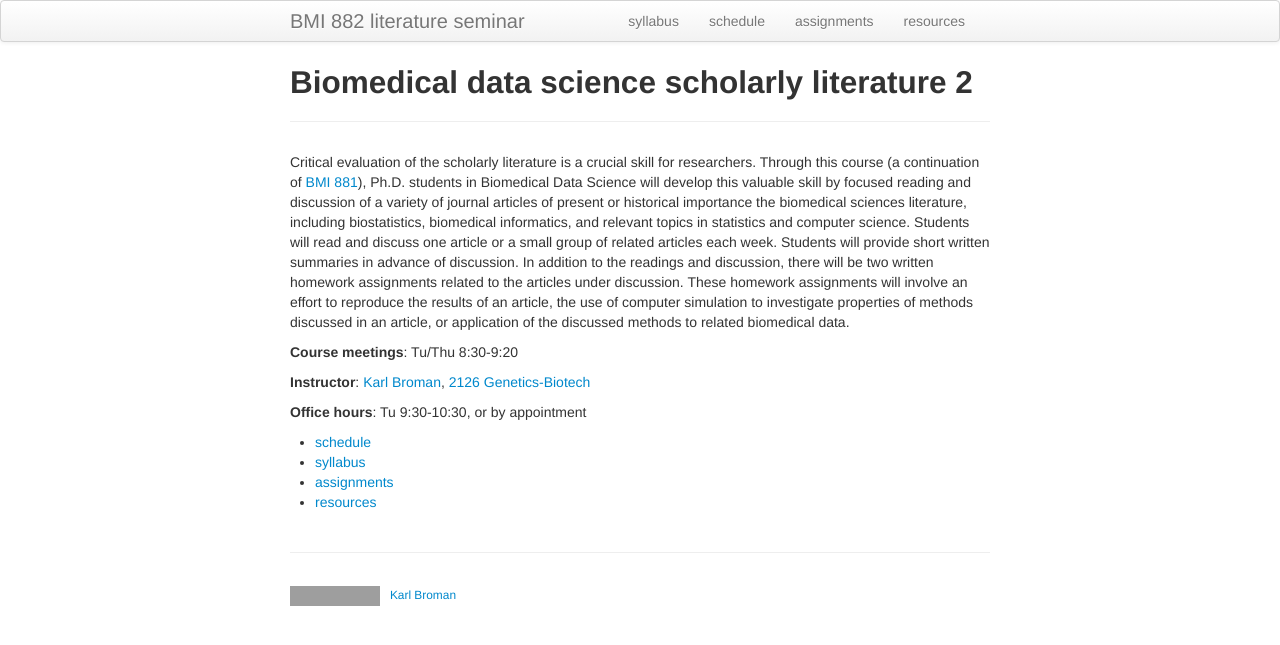
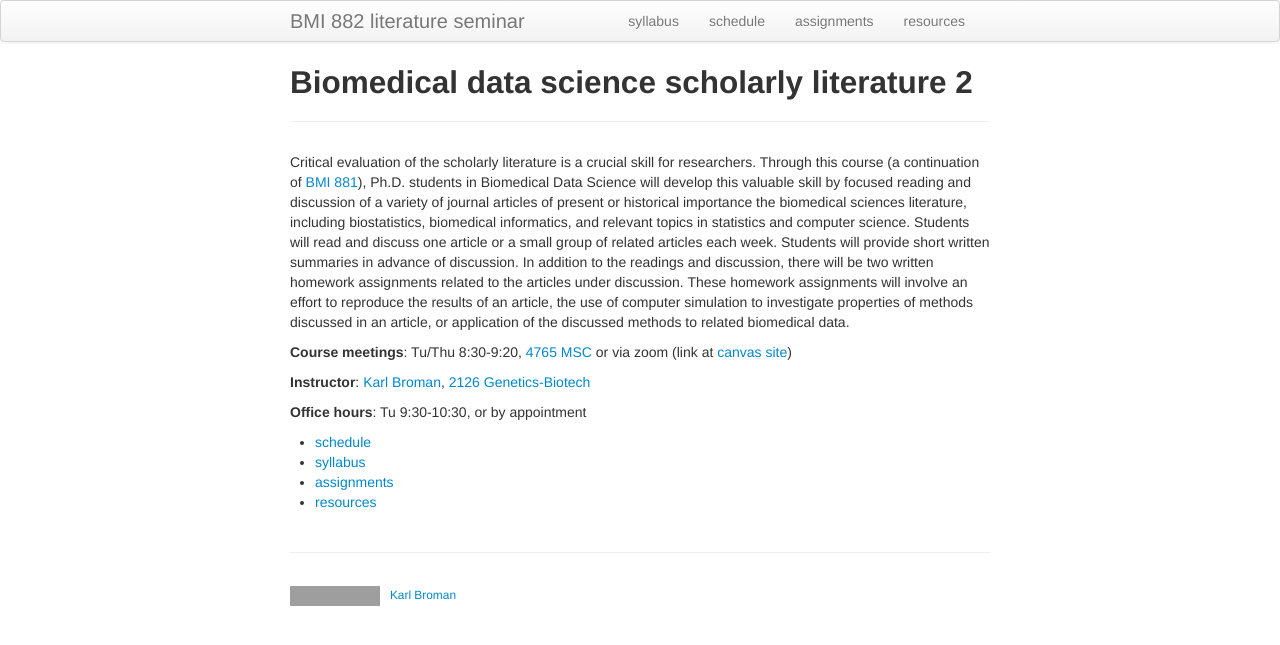
Before and after one commit to kbroman/BMI882_spring2023, a Jekyll site: the page built from index.md, in a window 1280 px wide. Shown: the top 645 px of the page. Built offline with Jekyll 4.4.1, drawn with Linux system fonts in a browser that asks for light colours; grey boxes are pictures that could not be loaded.

Commit message:
index.md: 4765 MSC or zoom

```diff
--- a/index.md
+++ b/index.md
@@ -21,7 +21,8 @@ of computer simulation to investigate properties of methods discussed
 in an article, or application of the discussed methods to related
 biomedical data.
 
-**Course meetings**: Tu/Thu 8:30-9:20
+**Course meetings**: Tu/Thu 8:30-9:20, [4765 MSC](https://www.biostat.wisc.edu/~kbroman/4765msc.html)
+or via zoom (link at [canvas site](https://canvas.wisc.edu/courses/295302))
 
 **Instructor**: [Karl Broman](https://kbroman.org), [2126
 Genetics-Biotech](https://map.wisc.edu/s/5gyvnffv)
```
